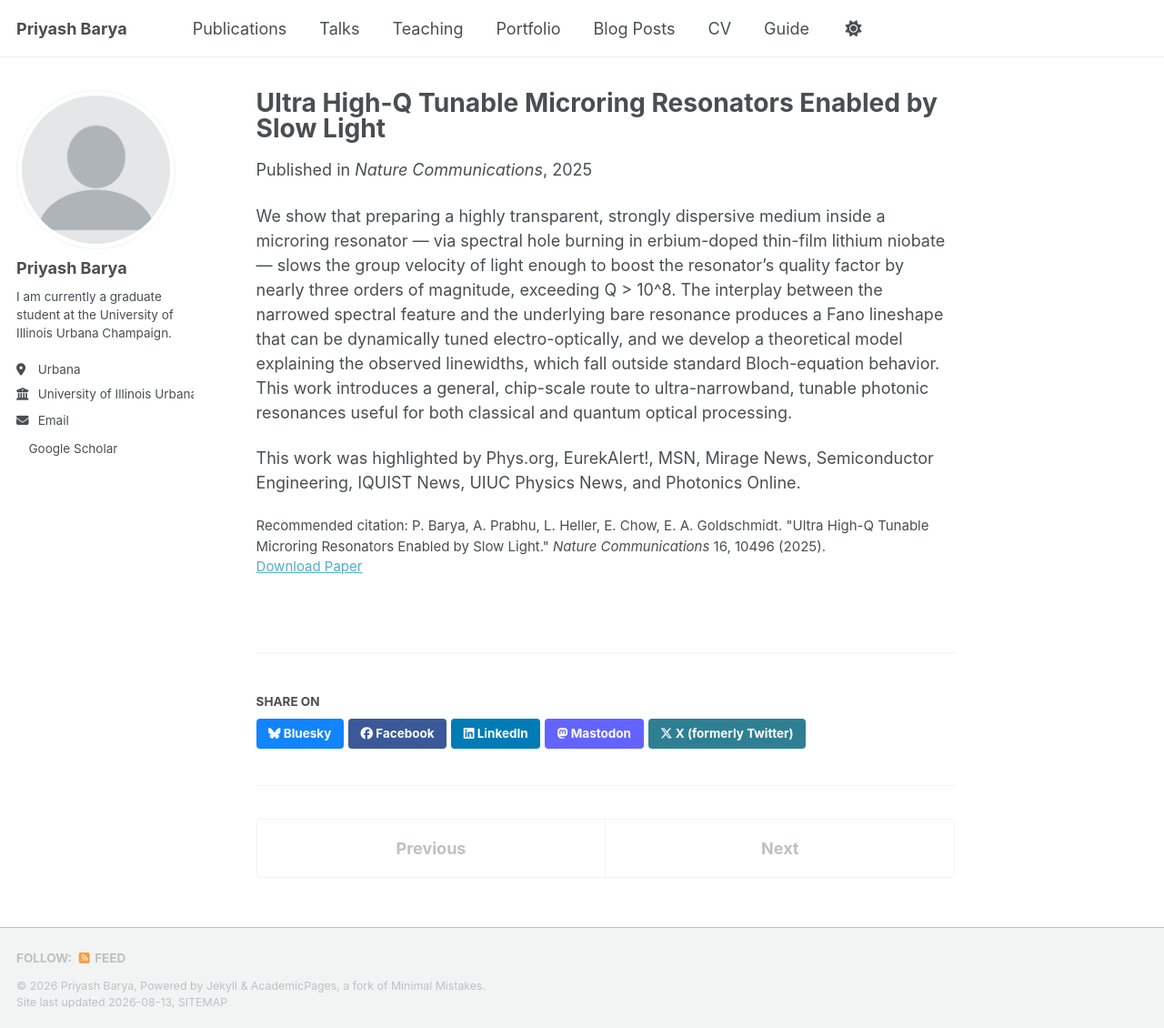
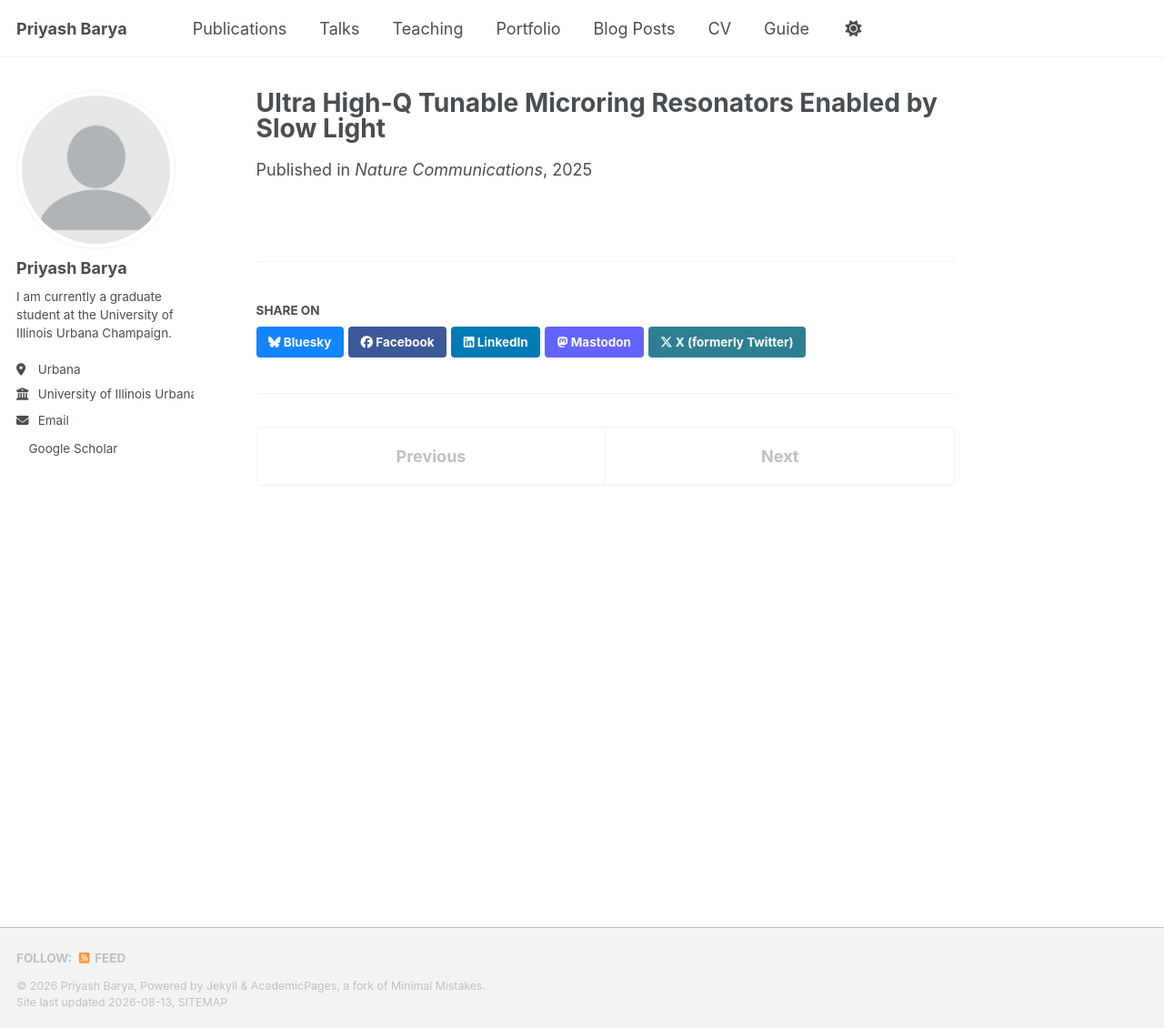
Before and after one commit to Priyash-Barya/Priyash-Barya.github.io, a Jekyll site: the page built from _publications/2025-11-25-ultra-high-q-tunable-microring-resonators.md, in a window 1280 px wide and 1130 px high. Shown: the whole window at 91% size. Built offline with Jekyll 4.4.1, drawn with Linux system fonts in a browser that asks for light colours; a style sheet for code colours, icons or effects is not loaded.

Commit message:
Update 2025-11-25-ultra-high-q-tunable-microring-resonators.md

```diff
--- a/_publications/2025-11-25-ultra-high-q-tunable-microring-resonators.md
+++ b/_publications/2025-11-25-ultra-high-q-tunable-microring-resonators.md
@@ -3,12 +3,8 @@ title: "Ultra High-Q Tunable Microring Resonators Enabled by Slow Light"
 collection: publications
 category: manuscripts
 permalink: /publication/2025-11-25-ultra-high-q-tunable-microring-resonators
-excerpt: 'Slow-light-enhanced spectral-hole burning in erbium-doped lithium niobate microrings boosts optical Q-factors by nearly three orders of magnitude to beyond 10^8, with dynamic electro-optic control over the resulting ultra-narrow, Fano-shaped resonances.'
+excerpt: 'P. Barya, A. Prabhu, L. Heller, E. Chow, E. A. Goldschmidt'
 date: 2025-11-25
 venue: 'Nature Communications'
 paperurl: 'https://doi.org/10.1038/s41467-025-65533-1'
-citation: 'P. Barya, A. Prabhu, L. Heller, E. Chow, E. A. Goldschmidt. &quot;Ultra High-Q Tunable Microring Resonators Enabled by Slow Light.&quot; <i>Nature Communications</i> 16, 10496 (2025).'
 ---
-We show that preparing a highly transparent, strongly dispersive medium inside a microring resonator — via spectral hole burning in erbium-doped thin-film lithium niobate — slows the group velocity of light enough to boost the resonator's quality factor by nearly three orders of magnitude, exceeding Q > 10^8. The interplay between the narrowed spectral feature and the underlying bare resonance produces a Fano lineshape that can be dynamically tuned electro-optically, and we develop a theoretical model explaining the observed linewidths, which fall outside standard Bloch-equation behavior. This work introduces a general, chip-scale route to ultra-narrowband, tunable photonic resonances useful for both classical and quantum optical processing.
-
-This work was highlighted by Phys.org, EurekAlert!, MSN, Mirage News, Semiconductor Engineering, IQUIST News, UIUC Physics News, and Photonics Online.
```
